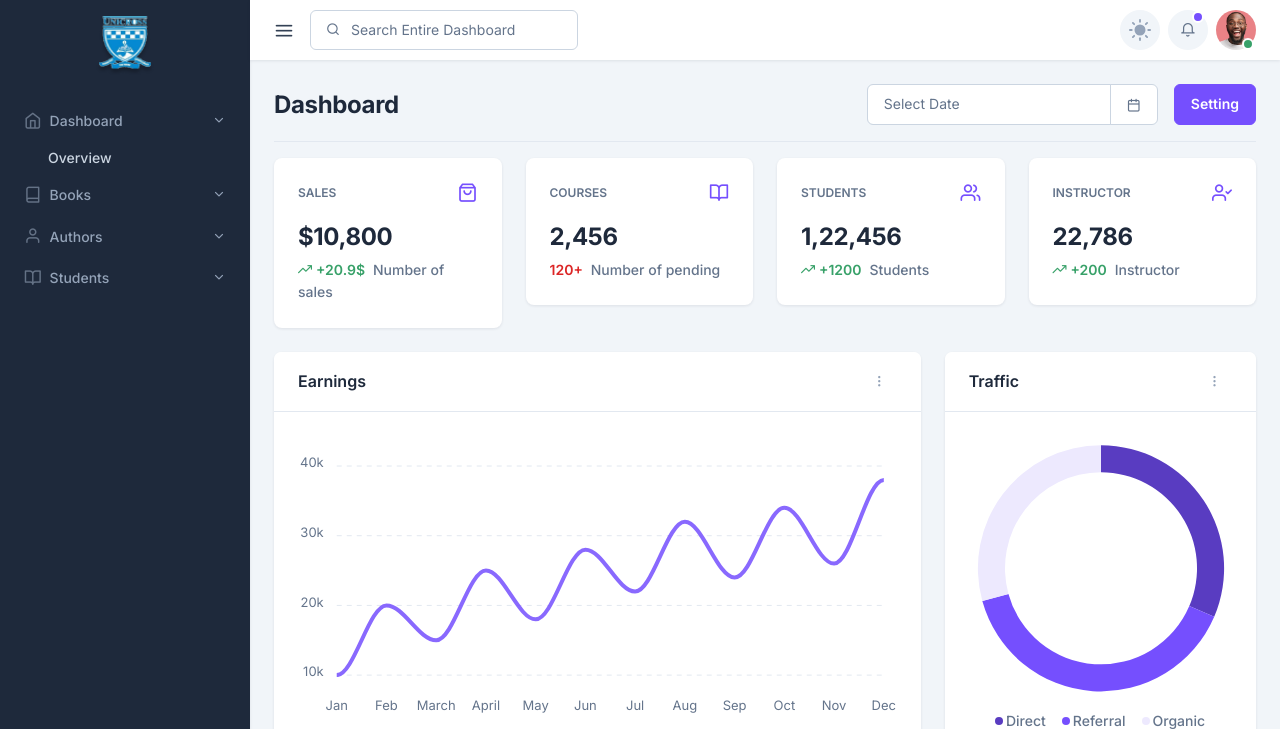
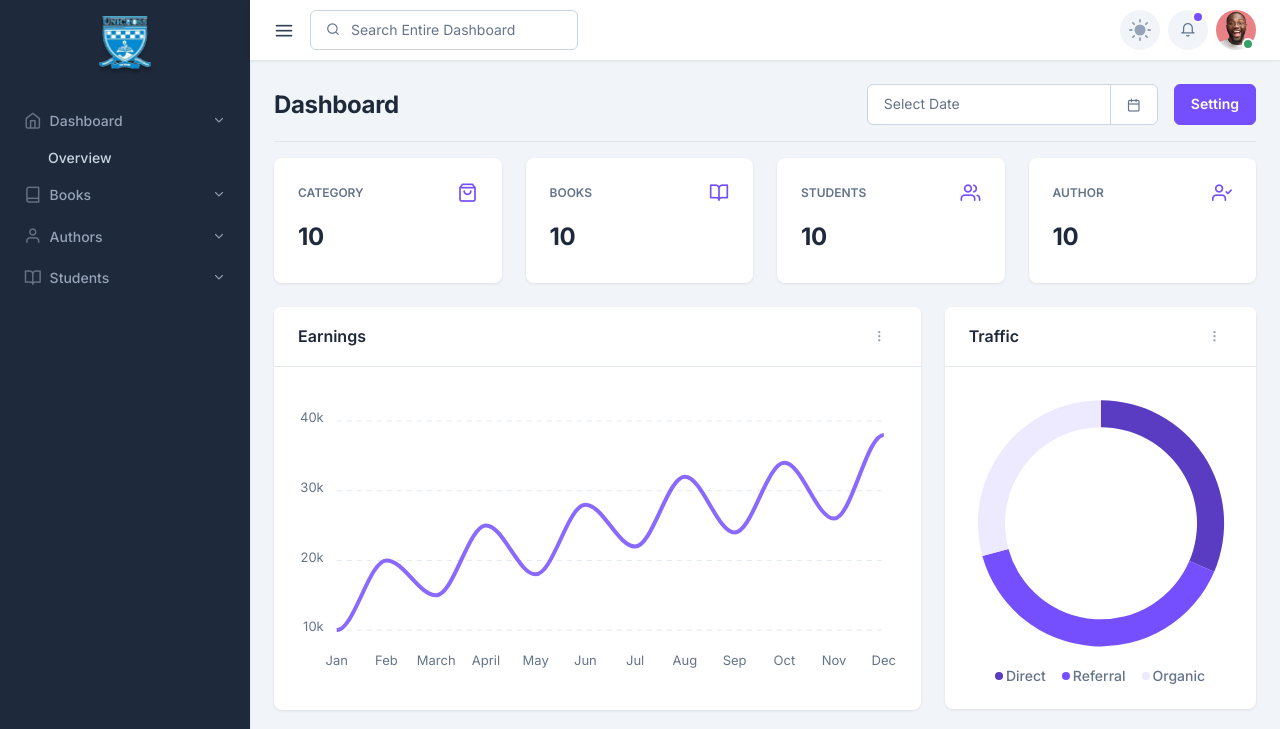
Before and after one commit to onaya7/Library-management-system, a Python web app: template lms/templates/librarian/dashboard.html in a window 1280 px wide. Shown: the top 729 px of the page. Run offline with Jinja, Linux system fonts and the light colour scheme; the template is opened without the code that fills it: most values are stand-ins (such as "Sample title", 1, 10 or a date in 2020); some libraries are stand-ins or nearby versions; some web fonts are replaced.

Commit message:
ref: updated librarian dashboard logic

```diff
--- a/lms/templates/librarian/author.html
+++ b/lms/templates/librarian/author.html
@@ -7,7 +7,7 @@
             <!-- Page header -->
             <div class="border-bottom pb-3 mb-3 d-md-flex align-items-center justify-content-between">
                 <div class="mb-2 mb-lg-0">
-                    <h1 class="mb-0 h2 fw-bold">Authors</h1>
+                    <h1 class="mb-0 h2 fw-bold">Authors <span class="fs-5 text-muted">({{author.total}} )</span></h1>
                     <!-- Breadcrumb -->
                     <nav aria-label="breadcrumb">
                         <ol class="breadcrumb">
--- a/lms/templates/librarian/books.html
+++ b/lms/templates/librarian/books.html
@@ -7,7 +7,7 @@
             <!-- Page header -->
             <div class="border-bottom pb-3 mb-3 d-md-flex align-items-center justify-content-between">
                 <div class="mb-2 mb-lg-0">
-                    <h1 class="mb-0 h2 fw-bold">Books </h1>
+                    <h1 class="mb-0 h2 fw-bold">Books <span class="fs-5 text-muted">({{books.total}} )</span></h1>
                     <!-- Breadcrumb -->
                     <nav aria-label="breadcrumb">
                         <ol class="breadcrumb">
--- a/lms/templates/librarian/dashboard.html
+++ b/lms/templates/librarian/dashboard.html
@@ -32,17 +32,16 @@
                 <div class="card-body">
                     <div class="d-flex align-items-center justify-content-between mb-3 lh-1">
                         <div>
-                            <span class="fs-6 text-uppercase fw-semibold">Sales</span>
+                            <span class="fs-6 text-uppercase fw-semibold">Category</span>
                         </div>
                         <div>
                             <span class="fe fe-shopping-bag fs-3 text-primary"></span>
                         </div>
                     </div>
                     <h2 class="fw-bold mb-1">
-                        $10,800
+                        {{category.total}}
                     </h2>
-                    <span class="text-success fw-semibold"><i class="fe fe-trending-up me-1"></i>+20.9$</span>
-                    <span class="ms-1 fw-medium">Number of sales</span>
+
                 </div>
             </div>
         </div>
@@ -53,17 +52,16 @@
                 <div class="card-body">
                     <div class="d-flex align-items-center justify-content-between mb-3 lh-1">
                         <div>
-                            <span class="fs-6 text-uppercase fw-semibold">Courses</span>
+                            <span class="fs-6 text-uppercase fw-semibold">Books</span>
                         </div>
                         <div>
                             <span class=" fe fe-book-open fs-3 text-primary"></span>
                         </div>
                     </div>
                     <h2 class="fw-bold mb-1">
-                        2,456
+                        {{book.total}}
                     </h2>
-                    <span class="text-danger fw-semibold">120+</span>
-                    <span class="ms-1 fw-medium">Number of pending</span>
+
                 </div>
             </div>
         </div>
@@ -81,10 +79,9 @@
                         </div>
                     </div>
                     <h2 class="fw-bold mb-1">
-                        1,22,456
+                        {{student.total}}
                     </h2>
-                    <span class="text-success fw-semibold"><i class="fe fe-trending-up me-1"></i>+1200</span>
-                    <span class="ms-1 fw-medium">Students</span>
+
                 </div>
             </div>
         </div>
@@ -95,17 +92,16 @@
                 <div class="card-body">
                     <div class="d-flex align-items-center justify-content-between mb-3 lh-1">
                         <div>
-                            <span class="fs-6 text-uppercase fw-semibold">Instructor</span>
+                            <span class="fs-6 text-uppercase fw-semibold">Author</span>
                         </div>
                         <div>
                             <span class=" fe fe-user-check fs-3 text-primary"></span>
                         </div>
                     </div>
                     <h2 class="fw-bold mb-1">
-                        22,786
+                        {{author.total}}
                     </h2>
-                    <span class="text-success fw-semibold"><i class="fe fe-trending-up me-1"></i>+200</span>
-                    <span class="ms-1 fw-medium">Instructor</span>
+
                 </div>
             </div>
         </div>
--- a/lms/templates/librarian/students.html
+++ b/lms/templates/librarian/students.html
@@ -7,7 +7,7 @@
             <!-- Page header -->
             <div class="border-bottom pb-3 mb-3 d-md-flex align-items-center justify-content-between">
                 <div class="mb-2 mb-lg-0">
-                    <h1 class="mb-0 h2 fw-bold">Students </h1>
+                    <h1 class="mb-0 h2 fw-bold">Students <span class="fs-5 text-muted">({{student.total}} )</span></h1>
                     <!-- Breadcrumb -->
                     <nav aria-label="breadcrumb">
                         <ol class="breadcrumb">
@@ -16,6 +16,7 @@
                             </li>
                             <li class="breadcrumb-item active" aria-current="page">
                                 Students
+
                             </li>
                         </ol>
                     </nav>
@@ -233,8 +234,6 @@
                                                 </a>
                                             </td>
 
-
-
                                             <td>
                                                 <span class="dropdown dropstart">
                                                     <a class="btn-icon btn btn-ghost btn-sm rounded-circle" href="#"
```
Also changed, not shown: lms/librarian.py (+8 -6 lines), lms/upload/ba9b54663aed9428bc25.jpg (added).
